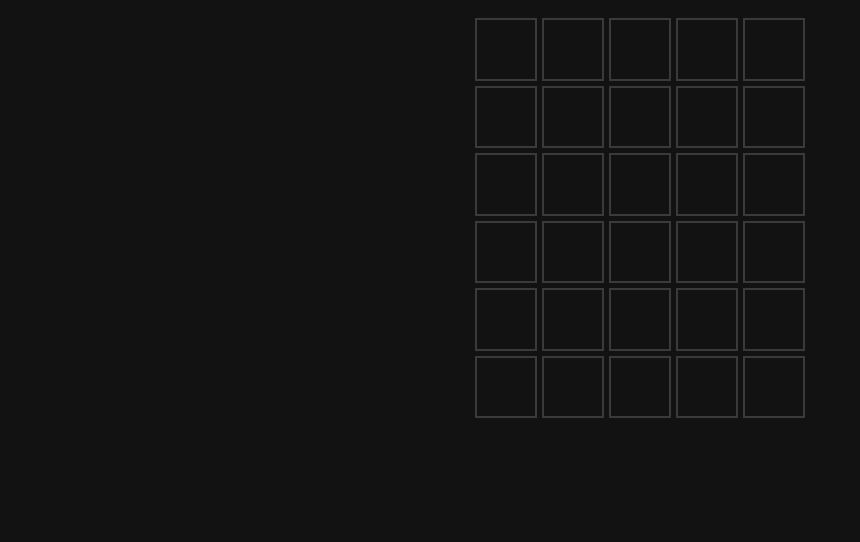
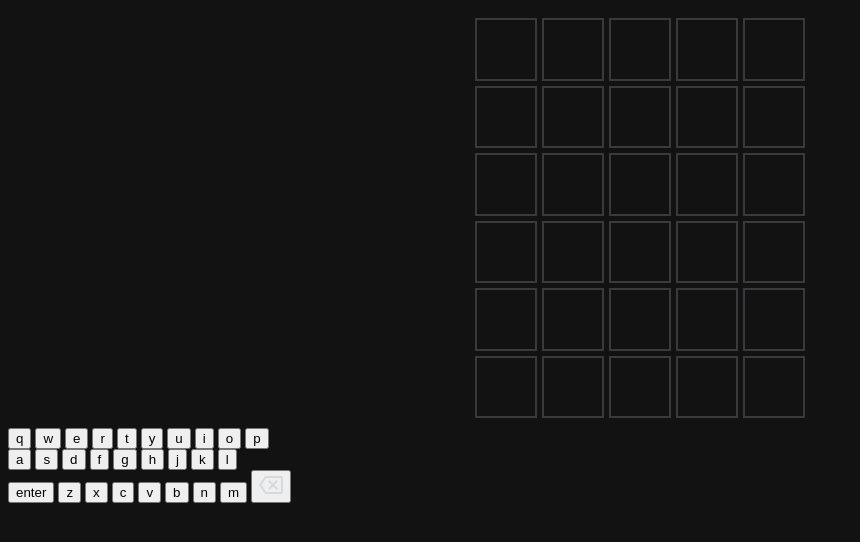
Before and after one commit to Mickman1/mickle, a plain HTML site: page index.html in a window 1280 px wide. Shown: the whole page, without its empty margins (0-860 px from the left). Drawn offline with Linux system fonts and the light colour scheme.

Commit message:
on-screen keyboard

```diff
--- a/index.html
+++ b/index.html
@@ -17,5 +17,53 @@
 		</div>
 	</div>
 
+	<div id='game'>
+		<div id='keyboard'>
+			<div class='button-row'>
+				<button data-key='q' data-state='normal' class=''>q</button>
+				<button data-key='w' data-state='normal' class=''>w</button>
+				<button data-key='e' data-state='normal' class=''>e</button>
+				<button data-key='r' data-state='normal' class=''>r</button>
+				<button data-key='t' data-state='normal' class=''>t</button>
+				<button data-key='y' data-state='normal' class=''>y</button>
+				<button data-key='u' data-state='normal' class=''>u</button>
+				<button data-key='i' data-state='normal' class=''>i</button>
+				<button data-key='o' data-state='normal' class=''>o</button>
+				<button data-key='p' data-state='normal' class=''>p</button>
+			</div>
+			<div class='button-row'>
+				<div class='spacer half'></div>
+				<button data-key='a' data-state='normal' class=''>a</button>
+				<button data-key='s' data-state='normal' class=''>s</button>
+				<button data-key='d' data-state='normal' class=''>d</button>
+				<button data-key='f' data-state='normal' class=''>f</button>
+				<button data-key='g' data-state='normal' class=''>g</button>
+				<button data-key='h' data-state='normal' class=''>h</button>
+				<button data-key='j' data-state='normal' class=''>j</button>
+				<button data-key='k' data-state='normal' class=''>k</button>
+				<button data-key='l' data-state='normal' class=''>l</button>
+				<div class='spacer half'></div>
+			</div>
+			<div class='button-row'>
+				<button data-key='↵' data-state='normal' class='one-and-a-half'>enter</button>
+				<button data-key='z' data-state='normal' class=''>z</button>
+				<button data-key='x' data-state='normal' class=''>x</button>
+				<button data-key='c' data-state='normal' class=''>c</button>
+				<button data-key='v' data-state='normal' class=''>v</button>
+				<button data-key='b' data-state='normal' class=''>b</button>
+				<button data-key='n' data-state='normal' class=''>n</button>
+				<button data-key='m' data-state='normal' class=''>m</button>
+				<button data-key='←' data-state='normal' class='one-and-a-half'>
+					<game-icon icon='backspace'>
+						<svg xmlns='http://www.w3.org/2000/svg' height='24' viewBox='0 0 24 24' width='24'>
+							<path fill='#d7dadc'
+								d='M22 3H7c-.69 0-1.23.35-1.59.88L0 12l5.41 8.11c.36.53.9.89 1.59.89h15c1.1 0 2-.9 2-2V5c0-1.1-.9-2-2-2zm0 16H7.07L2.4 12l4.66-7H22v14zm-11.59-2L14 13.41 17.59 17 19 15.59 15.41 12 19 8.41 17.59 7 14 10.59 10.41 7 9 8.41 12.59 12 9 15.59z'>
+							</path>
+						</svg>
+					</game-icon>
+				</button>
+			</div>
+		</div>
+	</div>
 </body>
 </html>
```
